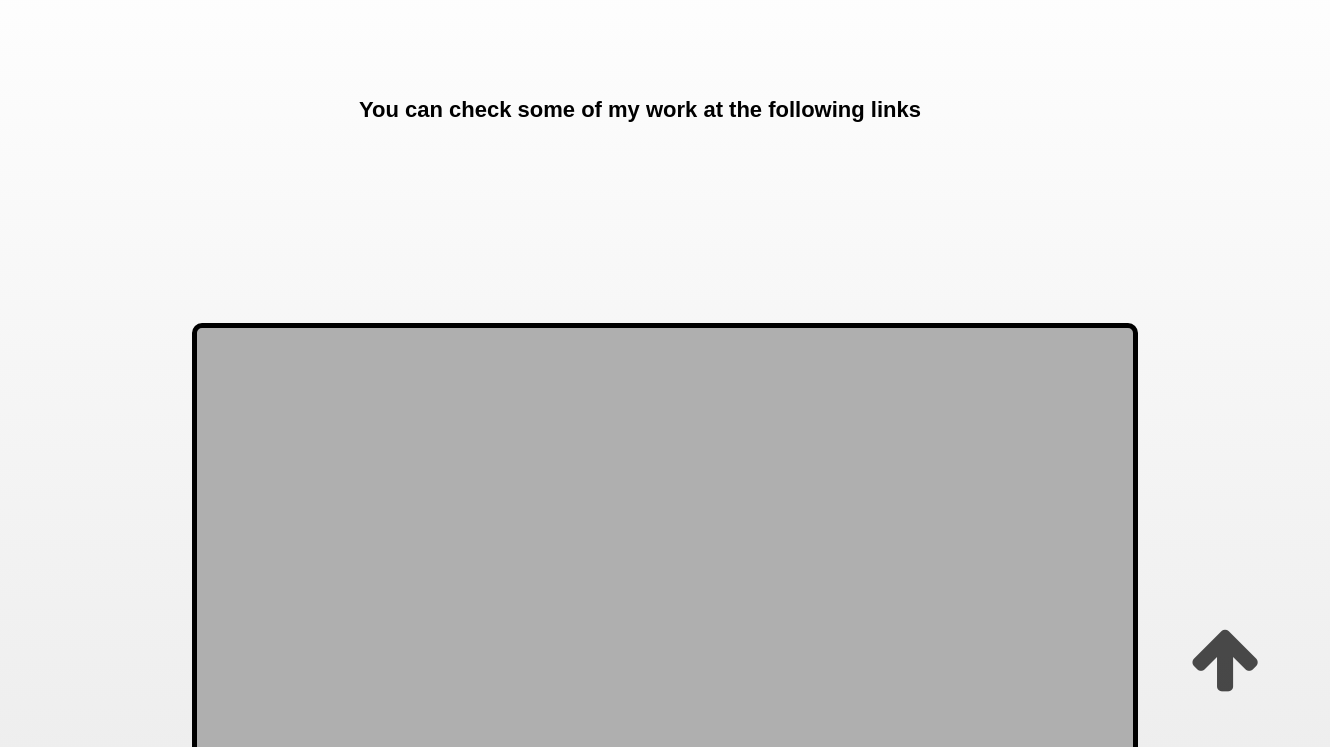
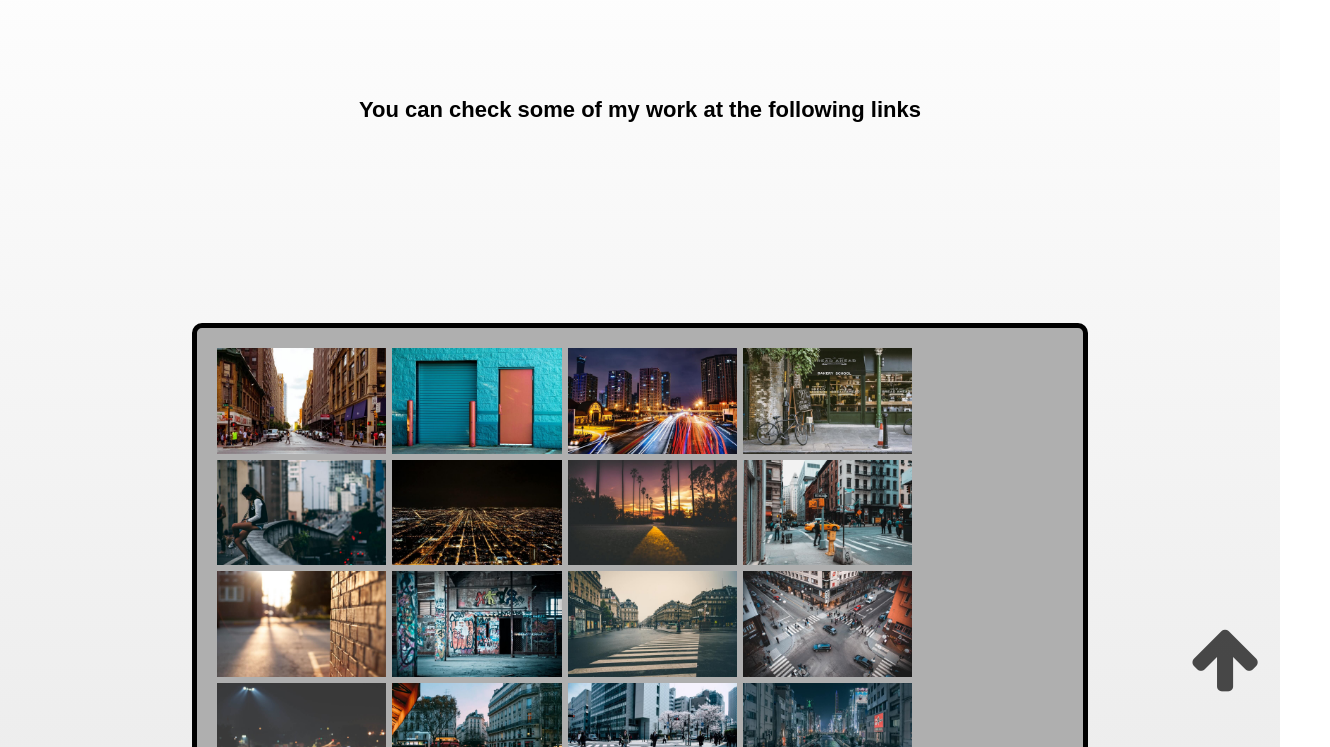
Before and after one commit to LuckyFantomas/002-About, a plain HTML site: page index.html in a window 1280 px wide. Both pictures are taken after a click on the link "MY PROJECTS". Shown: the part 1203-1950 px from the top of the page, 1330 px wide, since content can reach past the window. Drawn offline with nearby package versions, Linux system fonts and the light colour scheme; a web font is replaced by a local one.

Commit message:
galerry pic add

```diff
--- a/Css/style.css
+++ b/Css/style.css
@@ -249,14 +249,23 @@ h2 {
     margin-bottom: 10px;
     border-radius: 10px;
     padding: 20px;
-    width: 70%;
-    height: 500px;
+    max-width: 70%;
+    height: 80%;
     margin-left: 15%;
     margin-right: 15%;
     justify-content: center;
     margin-top: 0px;
     background-color: rgb(175, 175, 175);
 }
+
+/* GALERIE */
+.shows img{
+    width: 20%;
+    height: auto;
+    justify-content: center;
+}
+
+
 
 /* FORMULAR */
 
--- a/index.html
+++ b/index.html
@@ -76,13 +76,39 @@
                     <h1>My projects</h1>
                         <h2>You can check some of my work at the following links</h2>
                         <div class="shows">
-                            <ul>
-                                <li><a href=""></a></li>
-                                <li><a href=""></a></li>
-                                <li><a href=""></a></li>
-                                <li><a href=""></a></li>
-                                <li><a href=""></a></li>
-                            </ul>
+                            <a href="/img-gallery/pic1.jpg">
+                                <img src="/img-gallery/pic1.jpg"></a>
+                            <a href="/img-gallery/pic2.jpg">
+                                <img src="/img-gallery/pic2.jpg"></a>
+                            <a href="/img-gallery/pic3.jpg">
+                                <img src="/img-gallery/pic3.jpg"></a>
+                            <a href="/img-gallery/pic4.jpg">
+                                <img src="/img-gallery/pic4.jpg"></a>
+                            <a href="/img-gallery/pic5.jpg">
+                                <img src="/img-gallery/pic5.jpg"></a>
+                            <a href="/img-gallery/pic6.jpg">
+                                <img src="/img-gallery/pic6.jpg"></a>
+                            <a href="/img-gallery/pic7.jpg">
+                                <img src="/img-gallery/pic7.jpg"></a>
+                            <a href="/img-gallery/pic8.jpg">
+                                <img src="/img-gallery/pic8.jpg"></a>
+                            <a href="/img-gallery/pic9.jpg">
+                                <img src="/img-gallery/pic9.jpg"></a>
+                            <a href="/img-gallery/pic10.jpg">
+                                <img src="/img-gallery/pic10.jpg"></a>
+                            <a href="/img-gallery/pic11.jpg">
+                                <img src="/img-gallery/pic11.jpg"></a>
+                            <a href="/img-gallery/pic12.jpg">
+                                <img src="/img-gallery/pic12.jpg"></a>
+                            <a href="/img-gallery/pic13.jpg">
+                                <img src="/img-gallery/pic13.jpg"></a>
+                            <a href="/img-gallery/pic14.jpg">
+                                <img src="/img-gallery/pic14.jpg"></a>
+                            <a href="/img-gallery/pic15.jpg">
+                                <img src="/img-gallery/pic15.jpg"></a>
+                            <a href="/img-gallery/pic16.jpg">
+                                <img src="/img-gallery/pic16.jpg"></a>
+
                         </div>
                 </div>
 
```
Also changed, not shown: JavaScript/style.js (+21 -2 lines), img-gallery/pic1.jpg (added), img-gallery/pic10.jpg (added), img-gallery/pic11.jpg (added), img-gallery/pic12.jpg (added), img-gallery/pic13.jpg (added), img-gallery/pic14.jpg (added), img-gallery/pic15.jpg (added), img-gallery/pic16.jpg (added), img-gallery/pic2.jpg (added), img-gallery/pic3.jpg (added), img-gallery/pic4.jpg (added), img-gallery/pic5.jpg (added), img-gallery/pic6.jpg (added), 3 more files, 1 other file.
